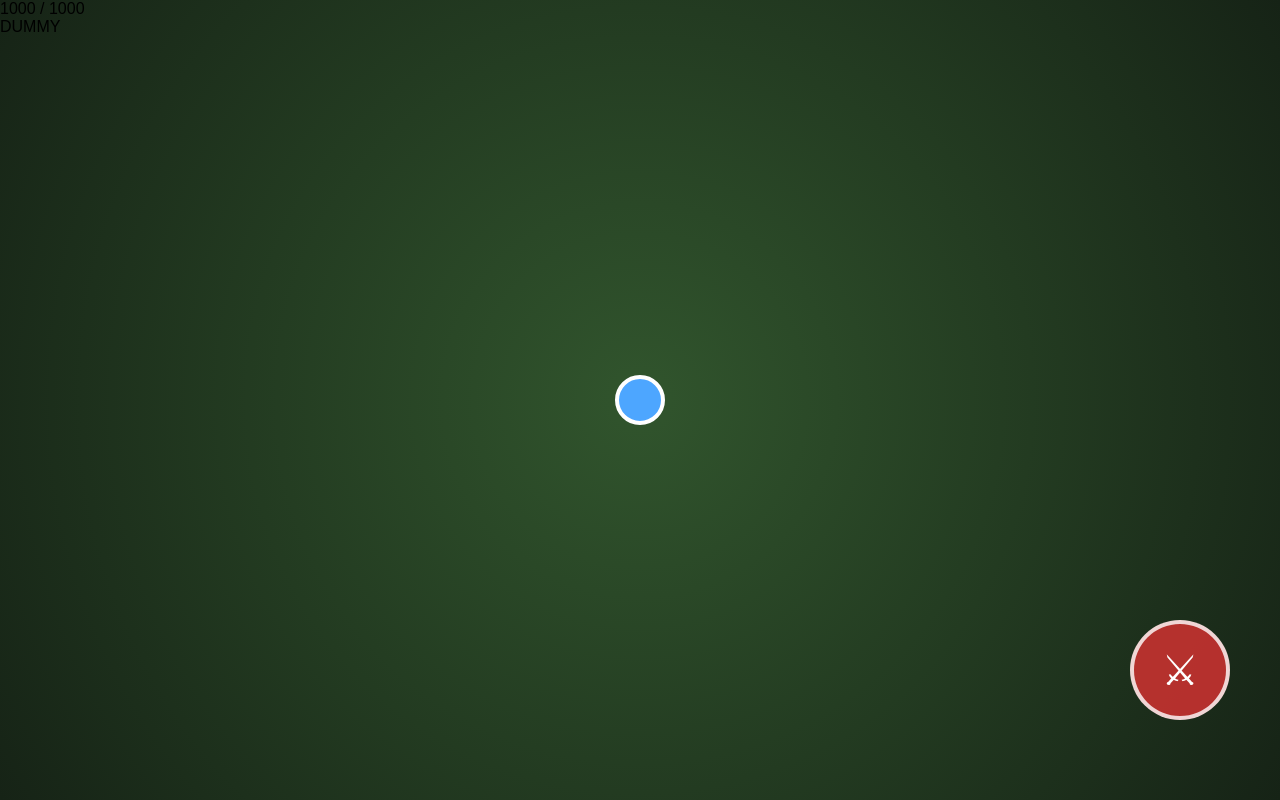
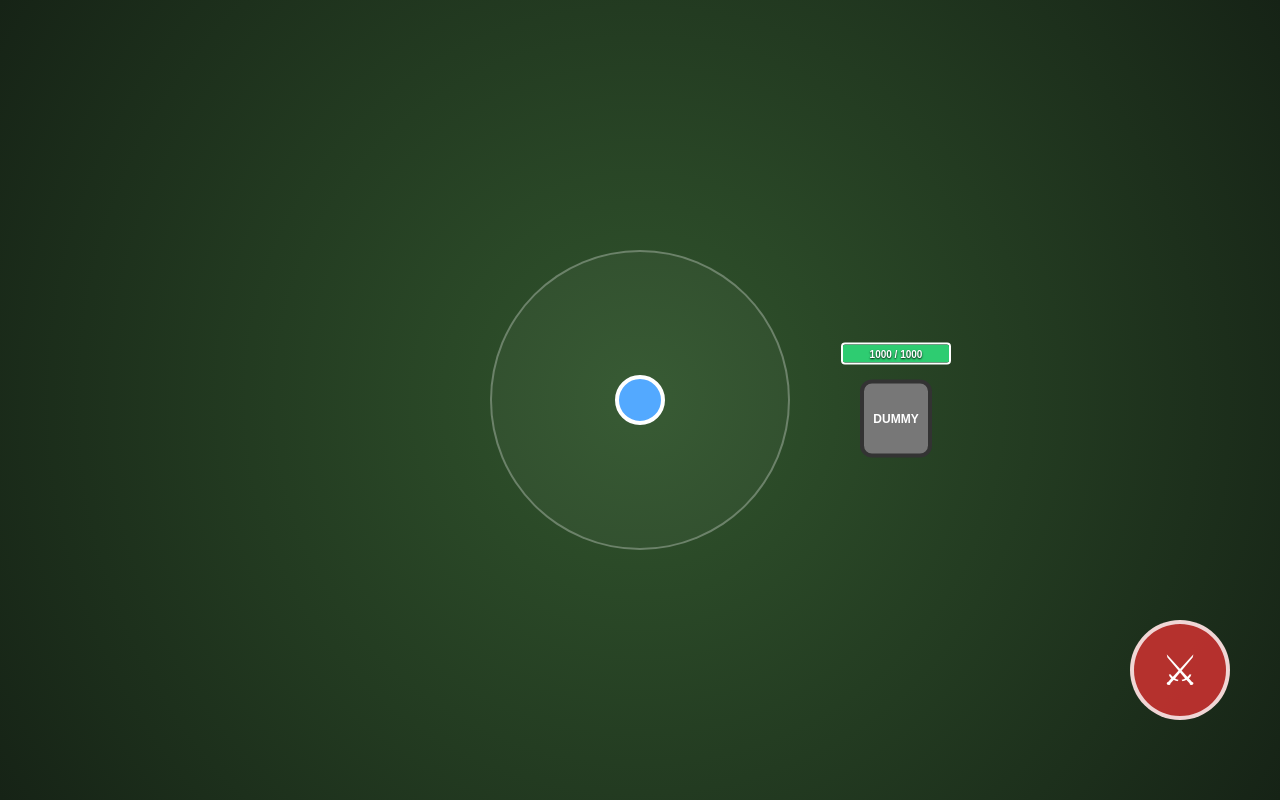
Before and after one commit to mymcworld3-droid/Game-l-2, a website: page index.html in a window 1280 px wide. Drawn offline with Linux system fonts and the light colour scheme.

Commit message:
Add attack range, dummy HP bar and damage number styles

```diff
--- a/css/style.css
+++ b/css/style.css
@@ -22,11 +22,9 @@ body {
     width: 100vw;
     height: 100vh;
     overflow: hidden;
-    background:
-        radial-gradient(circle at center, #31552d, #162316);
+    background: radial-gradient(circle at center, #31552d, #162316);
 }
 
-/* 遊戲世界 */
 #game-world {
     position: absolute;
     inset: 0;
@@ -37,47 +35,140 @@ body {
     position: absolute;
     left: 50%;
     top: 50%;
-
     width: 50px;
     height: 50px;
-
     transform: translate(-50%, -50%);
-
     background: #4da6ff;
     border: 4px solid white;
     border-radius: 50%;
+    z-index: 10;
 }
 
-/* =========================
-   自由虛擬搖桿
-   只在畫面左下 1/4 啟動
-========================= */
+/* 普攻範圍 */
+#attack-range {
+    position: absolute;
+    left: 50%;
+    top: 50%;
+    width: 300px;
+    height: 300px;
+    transform: translate(-50%, -50%);
+    border: 2px solid rgba(255, 255, 255, 0.28);
+    border-radius: 50%;
+    background: rgba(255, 255, 255, 0.035);
+    pointer-events: none;
+    z-index: -1;
+}
 
-#joystick {
+/* Dummy */
+#dummy {
     position: absolute;
+    left: 70%;
+    top: 50%;
+    width: 90px;
+    height: 115px;
+    transform: translate(-50%, -50%);
+    z-index: 5;
+}
 
-    /* 搖桿本體位置由 JS 依照第一次觸碰位置決定 */
-    left: 0;
-    top: 0;
-
-    width: 140px;
-    height: 140px;
-
-    margin-left: -70px;
-    margin-top: -70px;
-
-    border-radius: 50%;
-
-    background: rgba(255, 255, 255, 0.15);
-    border: 3px solid rgba(255, 255, 255, 0.4);
-
+#dummy-body {
+    position: absolute;
+    left: 50%;
+    bottom: 0;
+    width: 72px;
+    height: 78px;
+    transform: translateX(-50%);
     display: flex;
     align-items: center;
     justify-content: center;
+    color: white;
+    font-size: 12px;
+    font-weight: bold;
+    background: #777;
+    border: 4px solid #333;
+    border-radius: 12px;
+    transition: transform 0.08s;
+}
 
+#dummy-hp {
+    position: absolute;
+    left: 50%;
+    top: 0;
+    width: 110px;
+    height: 22px;
+    transform: translateX(-50%);
+    background: #171717;
+    border: 2px solid white;
+    border-radius: 4px;
+    overflow: hidden;
+    z-index: 2;
+}
+
+#dummy-hp-bar {
+    position: absolute;
+    left: 0;
+    top: 0;
+    width: 100%;
+    height: 100%;
+    background: #2ecc71;
+    transition: width 0.12s ease-out;
+}
+
+#dummy-hp-text {
+    position: absolute;
+    inset: 0;
+    display: flex;
+    align-items: center;
+    justify-content: center;
+    color: white;
+    font-size: 10px;
+    font-weight: bold;
+    text-shadow: 0 1px 2px black;
+    z-index: 3;
+}
+
+/* 傷害飄字 */
+.damage-number {
+    position: absolute;
+    z-index: 30;
+    pointer-events: none;
+    color: #ffe44d;
+    font-size: 24px;
+    font-weight: 900;
+    text-shadow: 2px 2px 3px #000;
+    transform: translate(-50%, 0);
+    animation: damage-float 0.7s ease-out forwards;
+}
+
+@keyframes damage-float {
+    0% {
+        opacity: 1;
+        transform: translate(-50%, 0) scale(1);
+    }
+    100% {
+        opacity: 0;
+        transform: translate(-50%, -65px) scale(1.15);
+    }
+}
+
+/* 自由虛擬搖桿：只在左下 1/4 啟動 */
+#joystick {
+    position: absolute;
+    left: 0;
+    top: 0;
+    width: 140px;
+    height: 140px;
+    margin-left: -70px;
+    margin-top: -70px;
+    border-radius: 50%;
+    background: rgba(255, 255, 255, 0.15);
+    border: 3px solid rgba(255, 255, 255, 0.4);
+    display: flex;
+    align-items: center;
+    justify-content: center;
     pointer-events: none;
     opacity: 0;
     transition: opacity 0.1s;
+    z-index: 20;
 }
 
 #joystick.active {
@@ -87,58 +178,43 @@ body {
 #joystick-knob {
     width: 70px;
     height: 70px;
-
     border-radius: 50%;
-
     background: rgba(255, 255, 255, 0.45);
     border: 3px solid rgba(255, 255, 255, 0.8);
-
     position: absolute;
-
     left: 50%;
     top: 50%;
-
     transform: translate(-50%, -50%);
 }
 
-/* =========================
-   普攻按鍵
-========================= */
-
+/* 普攻按鍵 */
 #attack-button {
     position: absolute;
-
     right: 50px;
     bottom: 115px;
-
     width: 100px;
     height: 100px;
-
     border-radius: 50%;
-
     border: 4px solid rgba(255, 255, 255, 0.8);
-
     background: rgba(220, 50, 50, 0.8);
-
     color: white;
-
     font-size: 42px;
-
     cursor: pointer;
-
     user-select: none;
     -webkit-user-select: none;
-
     touch-action: manipulation;
-
-    transition: transform 0.08s;
+    transition: transform 0.08s, opacity 0.1s;
+    z-index: 40;
 }
 
 #attack-button:active {
     transform: scale(0.88);
 }
 
-/* 手機橫向時稍微提高普攻按鍵 */
+#attack-button.cooldown {
+    opacity: 0.55;
+}
+
 @media (orientation: landscape) {
     #attack-button {
         bottom: 80px;
```
